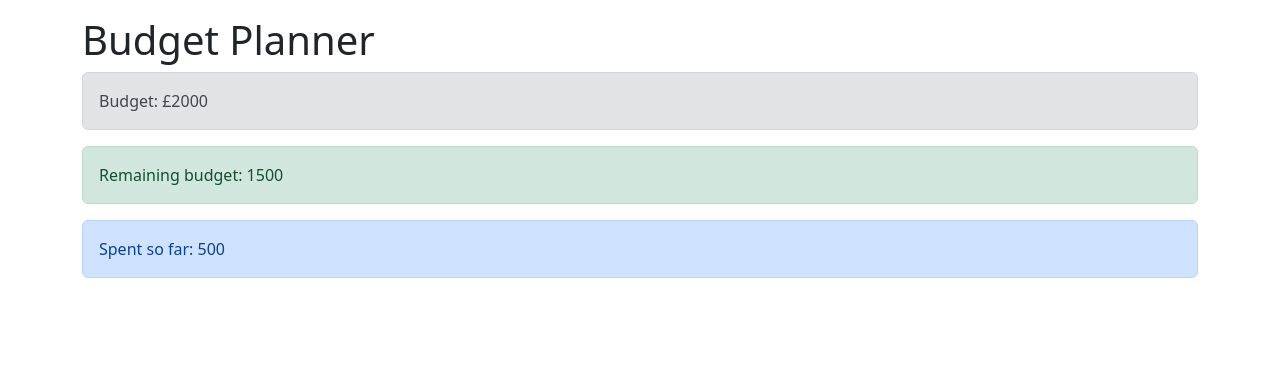
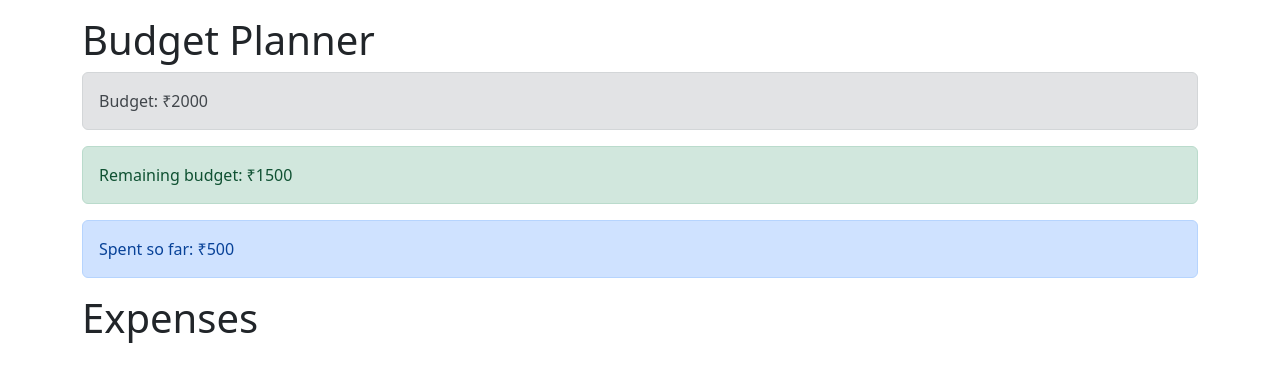
Before and after one commit to sparshtiwari10/budget-tracker, a React (Create React App) app: page / in a window 1280 px wide. Shown: the top 382 px of the page. Built offline with nearby package versions, Linux system fonts and the light colour scheme.

Commit message:
gh pages deployment

```diff
--- a/package.json
+++ b/package.json
@@ -1,5 +1,6 @@
 {
   "name": "budget-tracker",
+  "homepage": "https://sparshtiwari10.github.io/budget-tracker",
   "version": "0.1.0",
   "private": true,
   "dependencies": {
@@ -7,6 +8,7 @@
     "@testing-library/react": "^13.4.0",
     "@testing-library/user-event": "^13.5.0",
     "bootstrap": "^5.2.3",
+    "gh-pages": "^5.0.0",
     "react": "^18.2.0",
     "react-dom": "^18.2.0",
     "react-icons": "^4.8.0",
@@ -15,6 +17,8 @@
     "web-vitals": "^2.1.4"
   },
   "scripts": {
+    "predeploy": "npm run build",
+    "deploy": "gh-pages -d build",
     "start": "react-scripts --openssl-legacy-provider start",
     "build": "react-scripts build",
     "test": "react-scripts test",
@@ -38,5 +42,4 @@
       "last 1 safari version"
     ]
   }
-
 }
--- a/src/App.js
+++ b/src/App.js
@@ -9,7 +9,7 @@ const App = () => {
     <div className='container mt-3'>
       <h1>Budget Planner</h1>
       <div className='col-sm'>
-      <Budget></Budget>
+        <Budget></Budget>
       </div>
       <div className='col-sm'>
         <Remaining></Remaining>
@@ -17,6 +17,10 @@ const App = () => {
       <div className='col-sm'>
         <Spent></Spent>
       </div>
+      <div className='mt-3'>
+        <h1>Expenses</h1>
+
+      </div>
     </div>
 
   );
--- a/src/components/Budget.js
+++ b/src/components/Budget.js
@@ -3,7 +3,7 @@ import React from 'react';
 const Budget = () => {
 	return (
 		<div className='alert alert-secondary'>
-			<span>Budget: £2000</span>
+			<span>Budget: ₹2000</span>
 		</div>
 	);
 };
--- a/src/components/Remaining.js
+++ b/src/components/Remaining.js
@@ -2,7 +2,7 @@ import React from 'react';
 const Remaining = () => {
     return (
         <div className='alert alert-success'>
-          <span>Remaining budget: 1500</span>
+          <span>Remaining budget: ₹1500</span>
         </div>
     );
 };
--- a/src/components/Spent.js
+++ b/src/components/Spent.js
@@ -2,7 +2,7 @@ import React from 'react';
 const Spent = () => {
     return (
         <div className='alert alert-primary'>
-            <span>Spent so far: 500</span>
+            <span>Spent so far: ₹500</span>
         </div>
     );
 };
```
Also changed, not shown: 1 other file (tests, documents, lock files or other folders).
